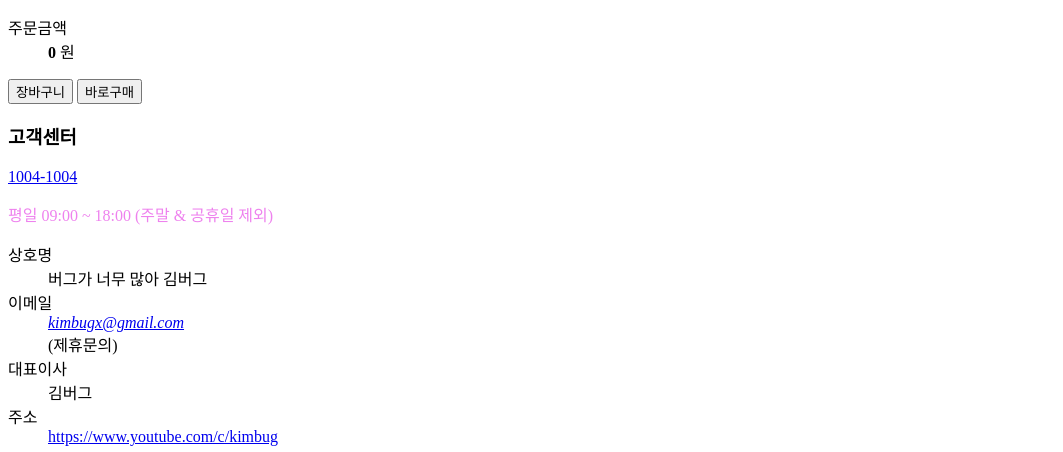
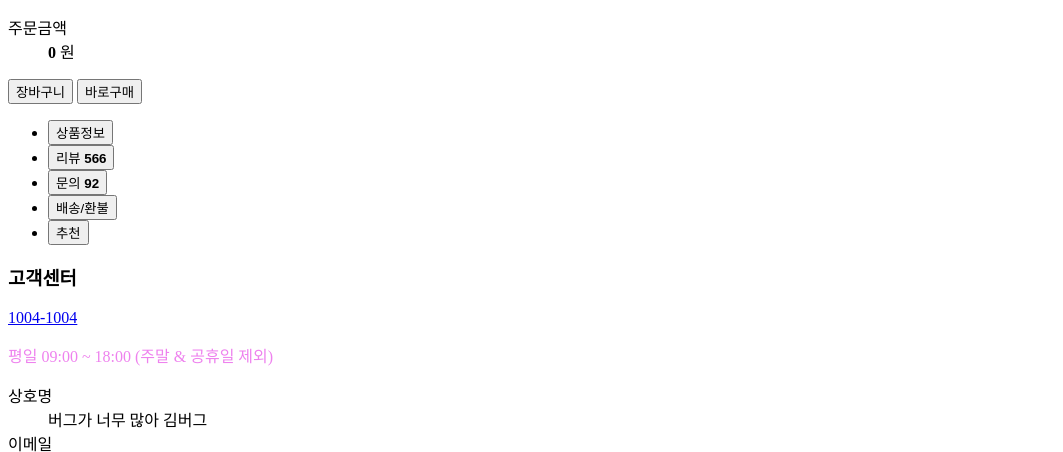
Before and after one commit to Brogod97/tomorrow-house, a website: page index.html in a window 1280 px wide. Shown: the part 7437-7889 px from the top of the page, without its empty margins (0-1063 px from the left). Drawn offline with nearby package versions, Linux system fonts and the light colour scheme.

Commit message:
🚧 Mark up product-tab

```diff
--- a/index.html
+++ b/index.html
@@ -570,6 +570,58 @@
           </div>
         </div>
       </div>
+
+      <div class="product-tab">
+        <div class="container">
+          <div class="row">
+            <div class="col-sm-4 col-lg-8">
+              <ul class="product-tab-list" role="tablist">
+                <li
+                  class="product-tab-item"
+                  role="tab"
+                  aria-labelledby="product-spec"
+                >
+                  <button type="button">상품정보</button>
+                </li>
+                <li
+                  class="product-tab-item"
+                  role="tab"
+                  aria-labelledby="product-review"
+                >
+                  <button type="button">
+                    리뷰
+                    <strong class="badge" aria-label="566개 리뷰">566</strong>
+                  </button>
+                </li>
+                <li
+                  class="product-tab-item"
+                  role="tab"
+                  aria-labelledby="product-inquiry"
+                >
+                  <button type="button">
+                    문의
+                    <strong class="badge" aria-label="92개 문의">92</strong>
+                  </button>
+                </li>
+                <li
+                  class="product-tab-item"
+                  role="tab"
+                  aria-labelledby="product-shipment"
+                >
+                  <button type="button">배송/환불</button>
+                </li>
+                <li
+                  class="product-tab-item"
+                  role="tab"
+                  aria-labelledby="product-recommandation"
+                >
+                  <button type="button">추천</button>
+                </li>
+              </ul>
+            </div>
+          </div>
+        </div>
+      </div>
     </main>
 
     <footer class="global-footer">
```
